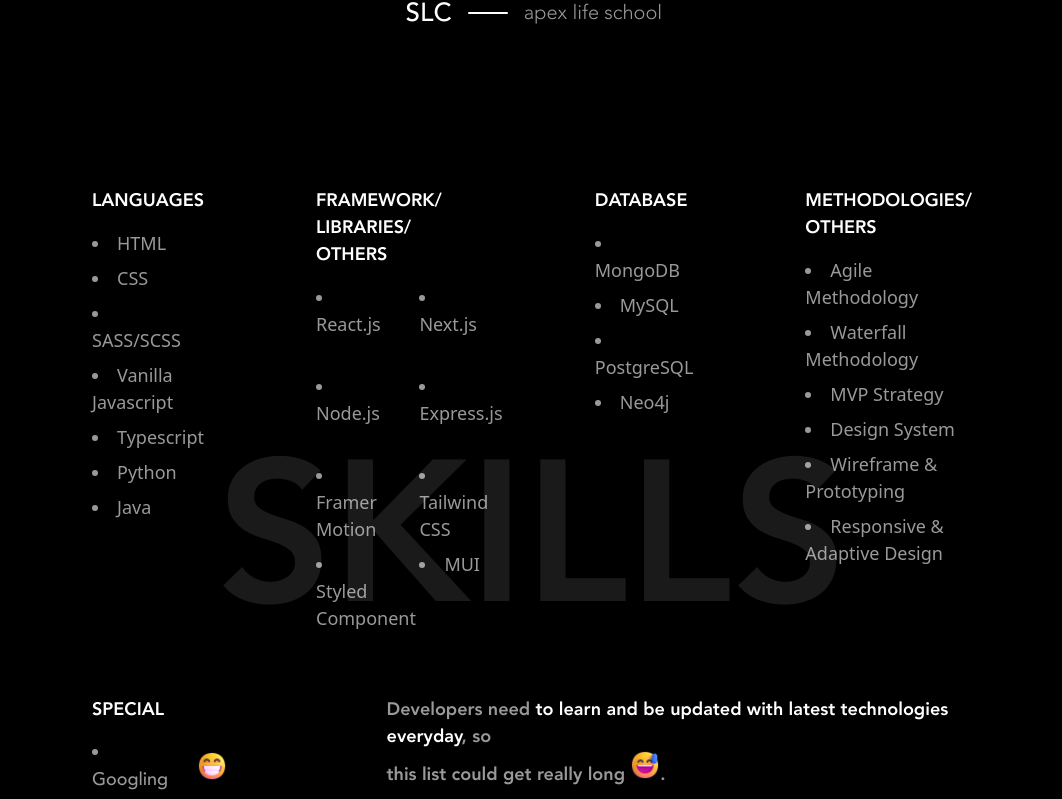
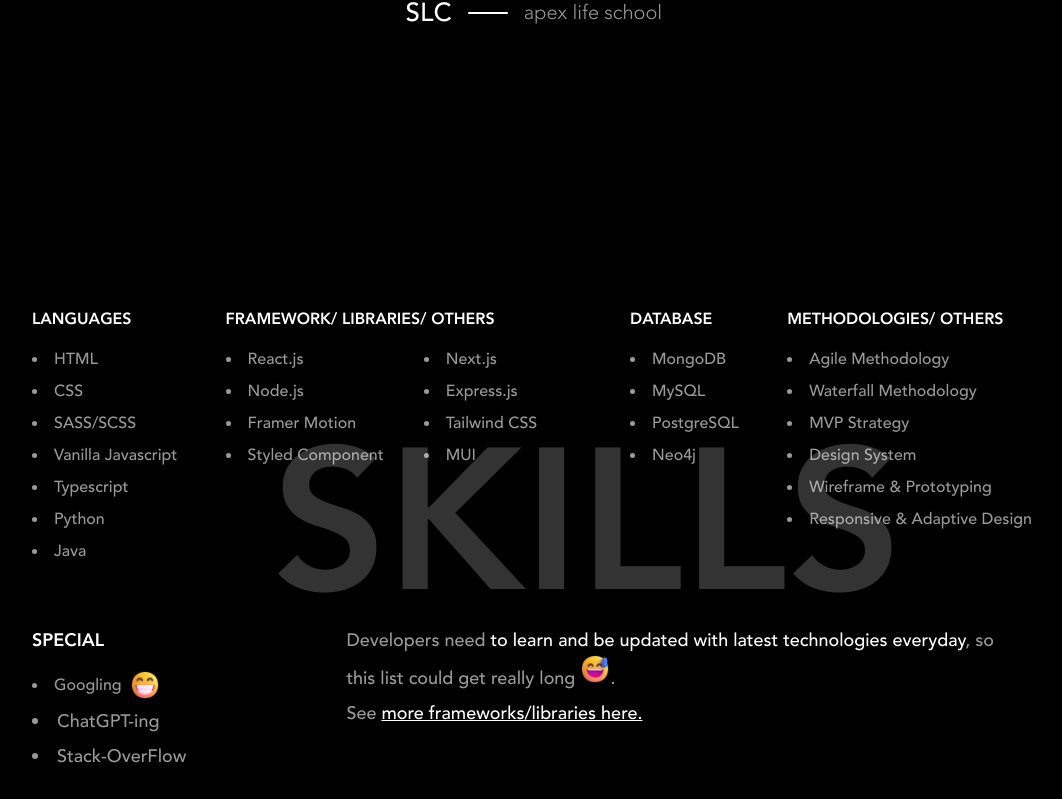
Before and after one commit to ojasggg/Personal_Portfolio, a React (Vite) app: page / in a window 1280 px wide. Shown: the part 4250-5049 px from the top of the page, without its empty margins (108-1170 px from the left). Built offline with nearby package versions, Linux system fonts and the light colour scheme.

Commit message:
Skills page design complete

```diff
--- a/src/components/Skills.tsx
+++ b/src/components/Skills.tsx
@@ -53,15 +53,15 @@
 
 const Skills = () => {
   return (
-    <section className="relative flex h-[100vh] flex-col justify-center gap-16 px-[200px]">
-      <h1 className="absolute left-[50%] top-[50%] z-[1] -translate-x-1/2 -translate-y-1/2 p-0 font-AvenirHeavy text-[200px] uppercase leading-none text-white/10">
-        Skills
+    <section className="relative mx-auto flex h-[100vh] flex-col justify-center gap-16 lg:w-[1000px] xl:w-[1200px]">
+      <h1 className="absolute z-[-10] p-0 font-AvenirHeavy text-[200px] uppercase leading-none lg:top-[36vh] lg:left-[30vh] lg:text-white/20 xl:top-[40vh] xl:left-[30vh] xl:text-white/10">
+        skills
       </h1>
       {/* Top */}
-      <div className="z-[2] flex justify-between gap-[112px]">
+      <div className="z-[2] flex justify-between xl:gap-[80px]">
         {skillLists.map((skill, index) => (
           <div key={index}>
-            <h4 className="font-AvenirHeavy text-[18px] uppercase text-white">
+            <h4 className="font-AvenirHeavy text-[16px] uppercase text-white xl:text-[18px]">
               {skill.skillName}
             </h4>
             <ul
@@ -74,7 +74,7 @@
               {skill.skillSets?.map((perSkill, index) => (
                 <li
                   key={index}
-                  className="list-inside list-disc text-[18px] text-white/60"
+                  className="list-inside list-disc font-AvenirMedium text-[16px] text-white/60 xl:text-[18px]"
                 >
                   {perSkill}
                 </li>
@@ -91,7 +91,7 @@
           </h4>
           <ul className="mt-4 flex flex-col gap-2">
             <div className="flex items-center gap-2">
-              <li className="list-inside list-disc items-center font-AvenirMedium text-[18px] text-white/60">
+              <li className="list-inside list-disc items-center font-AvenirMedium text-[16px] text-white/60 xl:text-[18px]">
                 Googling
               </li>
               <img src={gif1} alt="Smile Emoji GIF" width={30} />
@@ -105,7 +105,7 @@
           </ul>
         </div>
         <div>
-          <p className="font-AvenirHeavy text-[18px] text-white/60">
+          <p className="font-AvenirMedium text-[18px] text-white/60">
             Developers need {""}
             <span className="text-white">
               to learn and be updated with latest technologies everyday
@@ -116,7 +116,7 @@
             </span>
             .
           </p>
-          <p className="mt-2 font-AvenirHeavy text-[18px] text-white/60">
+          <p className="mt-2 font-AvenirMedium text-[18px] text-white/60">
             See{" "}
             <Link to="#" className="text-white underline">
               more frameworks/libraries here.
```
